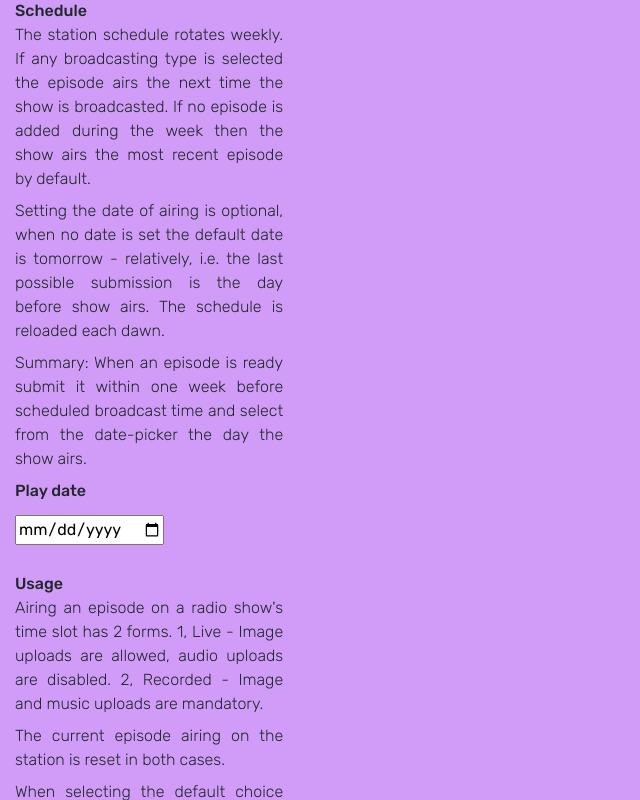
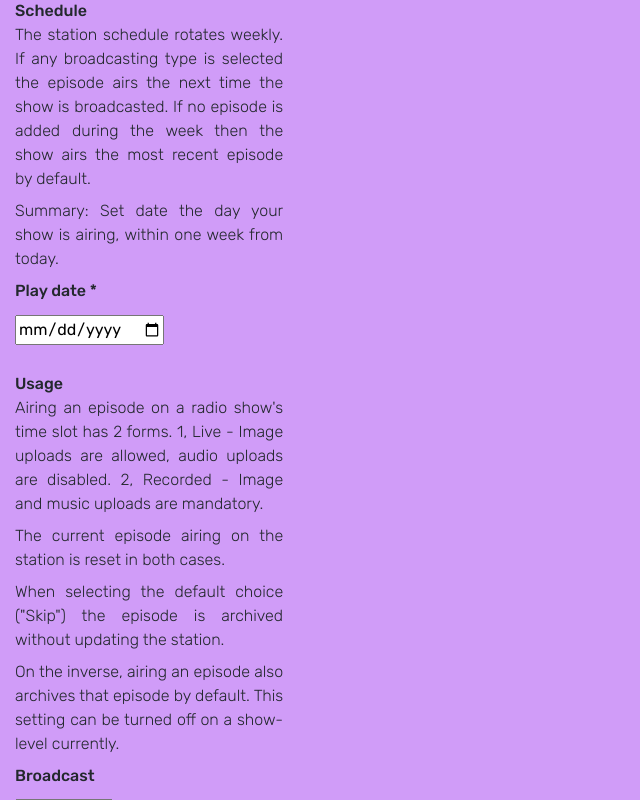
Before and after one commit to lahmacunradio/arcsi, a Flask app: template arcsi/templates/item/add.html in a window 1280 px wide. Shown: the part 874-1674 px from the top of the page, without its empty margins (0-640 px from the left). Run offline with Flask 3, Linux system fonts and the light colour scheme; the template is opened without the code that fills it, so the values that code supplies are empty; some libraries are stand-ins or nearby versions.

Commit message:
fix(item tpl): Make play_date field required in api schema and html

```diff
--- a/arcsi/api/item.py
+++ b/arcsi/api/item.py
@@ -30,9 +30,7 @@ class ItemDetailsSchema(Schema):
     name_slug = fields.Str(dump_only=True)
     description = fields.Str()
     language = fields.Str(max=5)
-    play_date = fields.Date(
-        required=False, load_default=datetime.today() + timedelta(days=1)
-    )  # Thanks Kamil Szot!
+    play_date = fields.Date(required=True)
     image_url = fields.Str(dump_only=True)
     play_file_name = fields.Str(dump_only=True)
     live = fields.Boolean()
--- a/arcsi/templates/item/add.html
+++ b/arcsi/templates/item/add.html
@@ -72,10 +72,9 @@
     <div>
       <label for="date_info">Schedule</label>
       <p>The station schedule rotates weekly. If any broadcasting type is selected the episode airs the next time the show is broadcasted. If no episode is added during the week then the show airs the most recent episode by default.</p>
-      <p>Setting the date of airing is optional, when no date is set the default date is tomorrow - relatively, i.e. the last possible submission is the day before show airs. The schedule is reloaded each dawn.</p>
-      <p>Summary: When an episode is ready submit it within one week before scheduled broadcast time and select from the date-picker the day the show airs.</p>
-        <label for="play_date">Play date</label>
-        <input type="date" name="play_date" id="play_date">
+      <p>Summary: Set date the day your show is airing, within one week from today.</p>
+        <label for="play_date">Play date *</label>
+        <input type="date" name="play_date" id="play_date" required>
     </div>
     <div>
       <label for="broadcast_info">
--- a/arcsi/templates/item/edit.html
+++ b/arcsi/templates/item/edit.html
@@ -73,8 +73,8 @@
     <p>{% if item.live %} <span>Live</span> {% else %} <span>Recording</span> {% endif %}</p>
   </div>
   <div>
-    <label for="play_date">Played on</label>
-    <input type="date" name="play_date" id="play_date" value="{{ item.play_date }}">
+    <label for="play_date">Played on *</label>
+    <input type="date" name="play_date" id="play_date" value="{{ item.play_date }}" required>
   </div>
   <div>
     <label for="broadcast">Broadcast on air</label>
```
